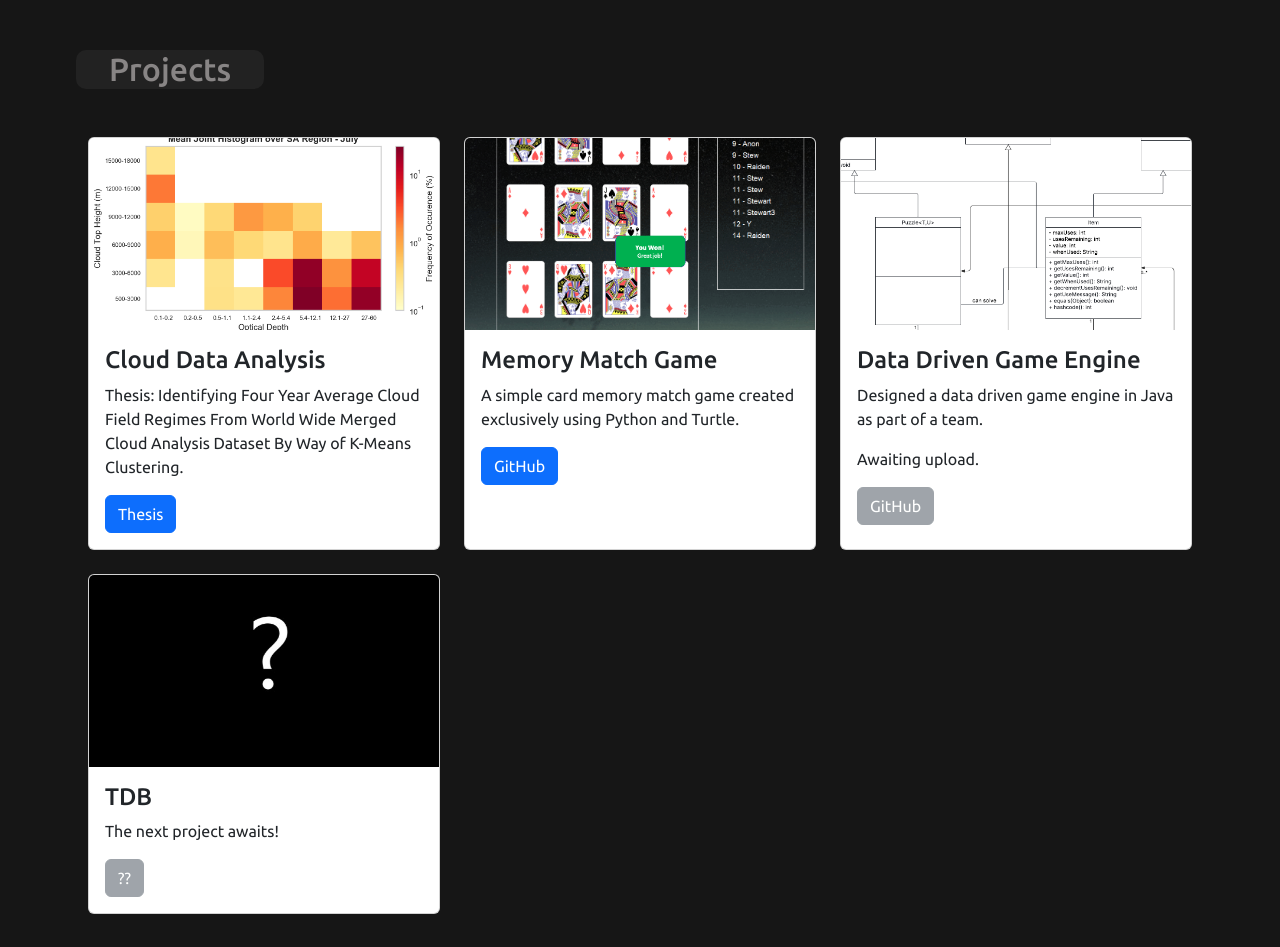
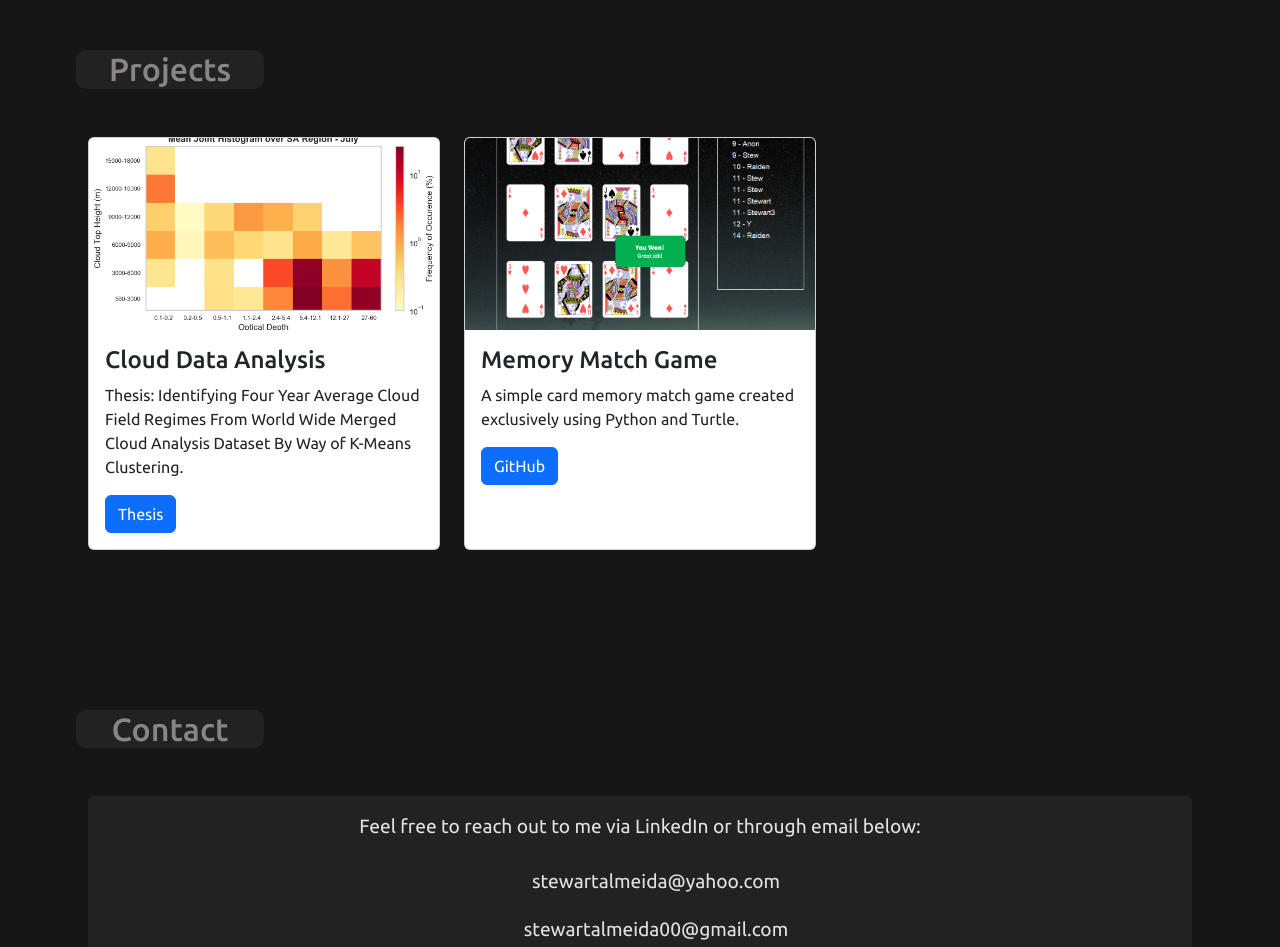
Before and after one commit to salmeida1993/personal_webpage, a website: page index.html in a window 1280 px wide. Shown: the part 2260-3207 px from the top of the page. Drawn offline with nearby package versions, Linux system fonts and the light colour scheme.

Commit message:
Update index.html
Please remove the Projects which doesnot have links.

```diff
--- a/index.html
+++ b/index.html
@@ -717,7 +717,8 @@
                             </div>
                         </div>
                     </div>
-                    <div class="col-4">
+                   <!-- Commented by Sourav -->
+                   <!-- <div class="col-4">
                         <div class="card h-100 w-100">
                             <img class="card-img-top" src="images/game_engine.PNG" alt="Card image">
                             <div class="card-body">
@@ -739,7 +740,7 @@
                         <a href="#" class="btn btn-secondary disabled" aria-disabled="true">??</a>
                     </div>
                 </div>
-            </div>
+            </div> -->
      </section>
      </section>
 
@@ -772,4 +773,5 @@
       <script src="https://cdn.jsdelivr.net/npm/bootstrap@5.3.3/dist/js/bootstrap.bundle.min.js" defer></script>
       <script type="module" src="scripts/main.js"></script>
 </body>
+
 </html>
```
